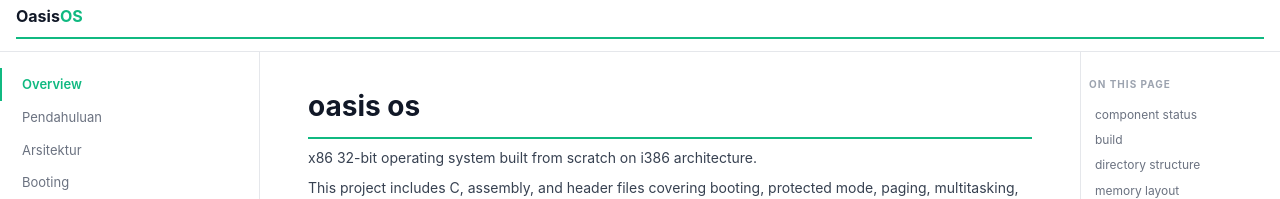
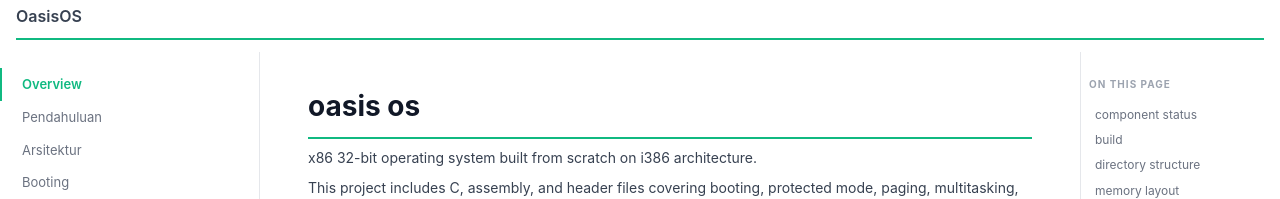
Before and after one commit to 0xfrq/OaSis, a Jekyll site: the page built from docs/index.md, in a window 1280 px wide and 1400 px high. Shown: the top 199 px of the window. Built offline with Jekyll 4.4.1, drawn with Linux system fonts in a browser that asks for light colours.

Commit message:
fix docs

```diff
--- a/docs/_layouts/default.html
+++ b/docs/_layouts/default.html
@@ -53,11 +53,10 @@ tr:nth-child(even) td { background: var(--bg-soft); }
 /* ── Header ── */
 .header {
   position: fixed; top: 0; left: 0; right: 0; height: var(--header-h);
-  border-bottom: 1px solid var(--border); background: var(--bg);
+  background: var(--bg);
   display: flex; align-items: center; padding: 0 16px; z-index: 200;
 }
-.header h1 { font-size: 16px; font-weight: 700; color: var(--text); flex: 1; }
-.header h1 span { color: var(--green); }
+.header h1 { font-size: 16px; font-weight: 600; color: var(--text-2); flex: 1; }
 
 /* Hamburger */
 .hamburger {
@@ -179,7 +178,7 @@ blockquote {
   <button class="hamburger" id="menuBtn" aria-label="Toggle navigation">
     <span></span><span></span><span></span>
   </button>
-  <h1>Oasis<span>OS</span></h1>
+  <h1>OasisOS</h1>
 </div>
 
 <div class="sidebar-overlay" id="sidebarOverlay"></div>
```
